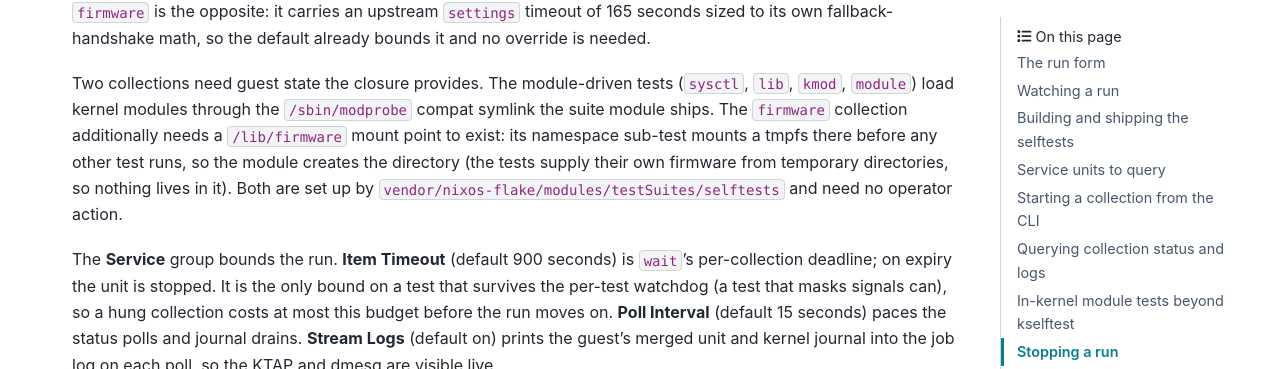
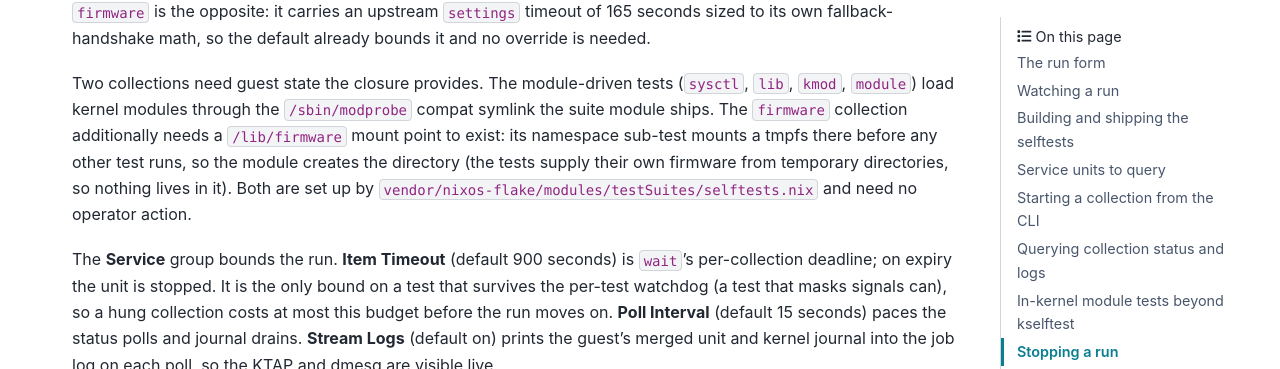
Before and after one commit to dagomez137/kdevops-ng, a Sphinx documentation site: the page built from docs/flows/selftests.rst, in a window 1280 px wide and 900 px high, scrolled down 1590 px. Shown: the part 79-448 px from the top of the window. Built offline with Sphinx 7.4.7 and the PyData theme 0.15.4, drawn with Linux system fonts in a browser that asks for light colours.

Commit message:
docs: repair the strict Sphinx build after the firmware notes
The firmware guest-needs commit left the published tree unbuildable
under sphinx-build -W: the selftests page referenced the suite module
through the src role without its .nix suffix, which the role does not
try (it resolves the bare path, then .flow, then .py), and the
test-suites contributing page linked systemd-tmpfiles through the cmd
role before the name was registered in cmd_links. Add the suffix and
the registration.

Generated-by: Claude AI
Signed-off-by: Daniel Gomez <da.gomez@kernel.org>

```diff
--- a/docs/conf.py
+++ b/docs/conf.py
@@ -91,6 +91,7 @@ cmd_links = {
     "modules-load.d": f"{_SYSTEMD}/modules-load.d.html",
     "systemd-modules-load": f"{_SYSTEMD}/systemd-modules-load.service.html",
     "kmod-static-nodes": f"{_SYSTEMD}/kmod-static-nodes.service.html",
+    "systemd-tmpfiles": f"{_SYSTEMD}/systemd-tmpfiles.html",
     "RuntimeMaxSec": f"{_SYSTEMD}/systemd.service.html#RuntimeMaxSec=",
     "systemd-escape": f"{_SYSTEMD}/systemd-escape.html",
     "timeout": f"{_MAN7}/timeout.1.html",
--- a/docs/flows/selftests.rst
+++ b/docs/flows/selftests.rst
@@ -101,8 +101,9 @@ through the ``/sbin/modprobe`` compat symlink the suite module ships. The
 point to exist: its namespace sub-test mounts a tmpfs there before any
 other test runs, so the module creates the directory (the tests supply
 their own firmware from temporary directories, so nothing lives in it).
-Both are set up by :src:`vendor/nixos-flake/modules/testSuites/selftests`
-and need no operator action.
+Both are set up by
+:src:`vendor/nixos-flake/modules/testSuites/selftests.nix` and need no
+operator action.
 
 The **Service** group bounds the run. **Item Timeout** (default 900
 seconds) is ``wait``'s per-collection deadline; on expiry the unit is
```
